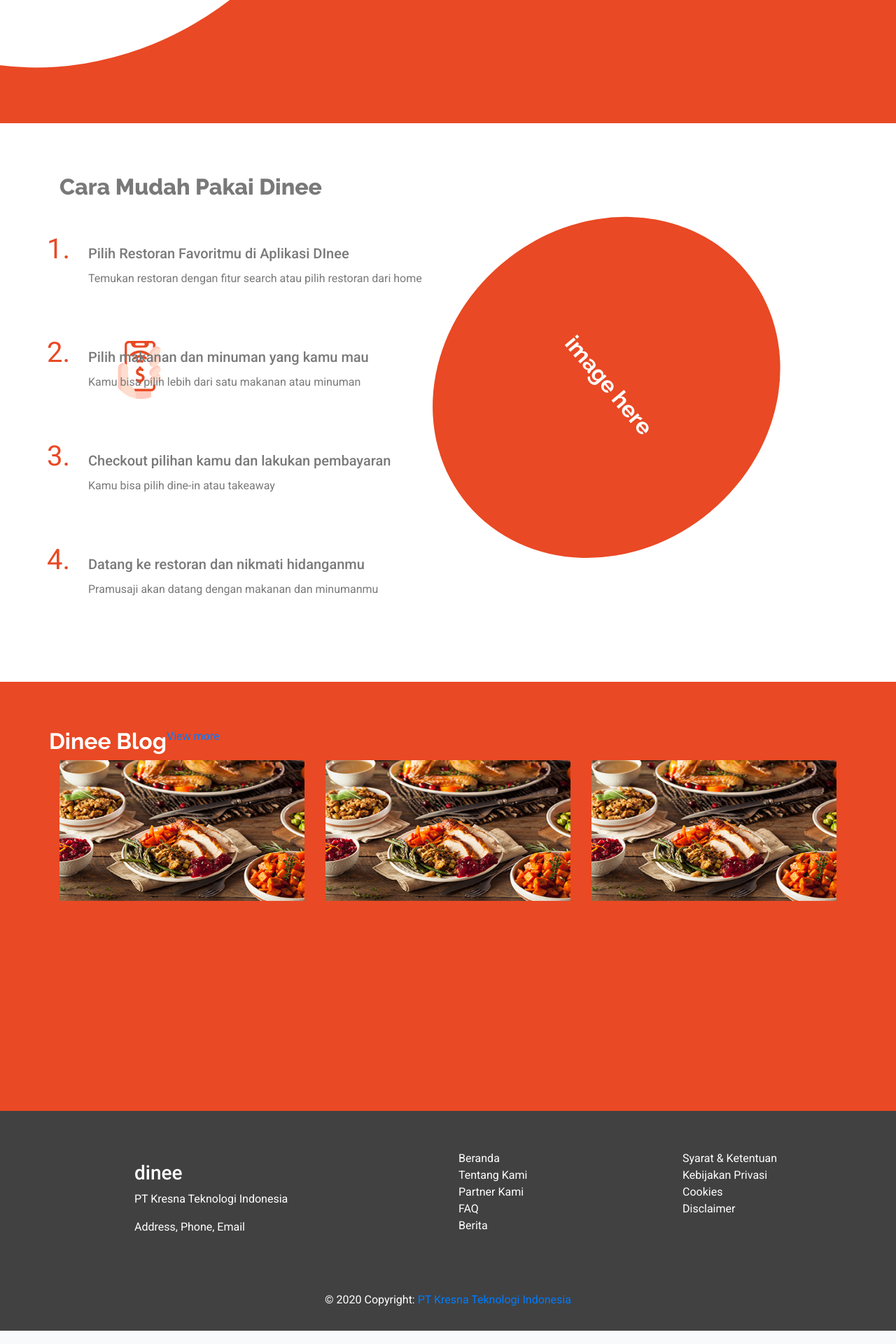
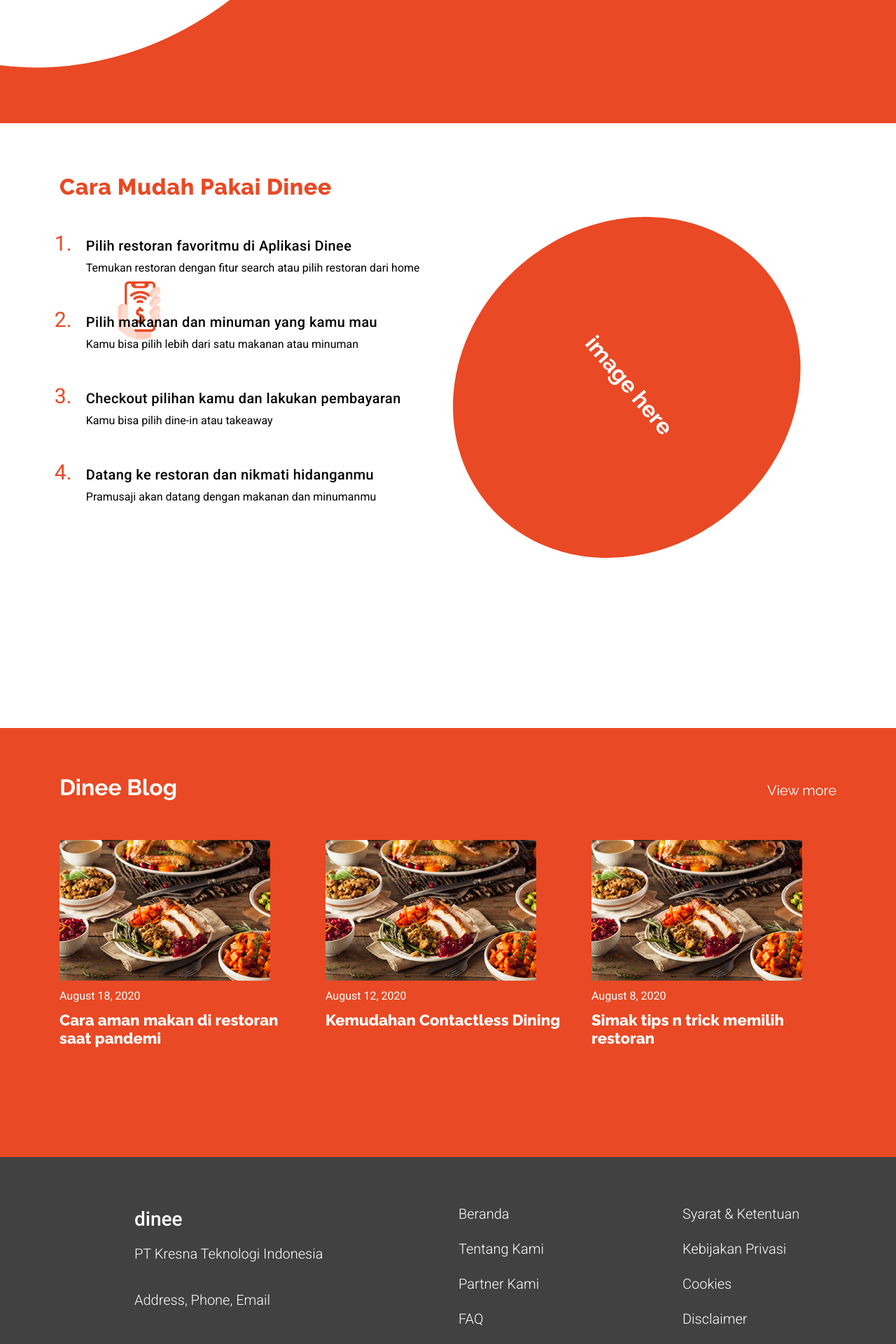
Before and after one commit to bernandocharles/dinee, a Django app: page / in a window 1280 px wide. Shown: the part 1720-3640 px from the top of the page at 70% size. Run offline with Django 3.2, Linux system fonts and the light colour scheme; some libraries are stand-ins or nearby versions.

Commit message:
css styling homepage

```diff
--- a/home/static/styles/style.css
+++ b/home/static/styles/style.css
@@ -23,22 +23,50 @@ h2 {
 
 li.easy-way-li::marker {
   margin-top: 3rem;
-  font-size: 40px;
+  font-size: 30px;
   color: #e94924;
   background-color: #e94924;
 }
 
+.blog-preview {
+  width: auto;
+  max-height: 173px;
+}
+
+.blog-date {
+  margin: 10px auto;
+  padding: 0 auto;
+  font-weight: 400;
+}
+
+.blog-title {
+  font-family: 'Raleway', sans-serif;
+  font-size: 18px;
+  font-weight: 800;
+  line-height: 25.83px;
+  margin-bottom: 23px;
+}
+
 .easy-way-li {
-  padding: 2rem;
-  padding-left: 1rem;
+  padding: 2vw;
+  padding-left: 1vw;
+
+  color: black;
+  line-height: 23px;
 }
+
+
 
 .footer-text {
   color: white;
+  font-weight: 300;
+  font-size: 20px;
+  line-height: 50px;
 }
 
 .h2-title {
   font-weight: 800!important;
+  letter-spacing: 0.02em;
 }
 
 .logo {
@@ -63,7 +91,7 @@ background-color: transparent;
 #dinee-blog {
   color: white;
   background-color: #e94924;
-  padding-top: 66px;
+  padding-top: 23px;
   height: 998px;
 }
 
@@ -76,6 +104,7 @@ background-color: transparent;
   justify-content: center;
 
   margin: 3.5rem;
+  margin-bottom: 0px;
 
   background: #FFFFFF;
   transform: rotate(49.82deg);
@@ -100,6 +129,14 @@ background-color: transparent;
   margin-bottom: 72px;
 }
 
+#easy-way-title {
+  color: #E94924;
+}
+
+#easy-way-ol {
+  padding-top: 2vh;
+}
+
 #homepage-ol {
   padding: 62px;
 }
@@ -111,9 +148,32 @@ background-color: transparent;
   margin: 0;
 }
 
+#homepage-ul-1 {
+  padding-bottom: 25px;
+}
+
+#homepage-ul-2 {
+  padding-bottom: 25px;
+}
+
+#homepage-ul-3 {
+  padding-bottom: 25px;
+}
+
 #main-section {
   margin: 0;
   padding: 0;
+}
+
+#view-more {
+  color: white;
+  font-family: 'Raleway', sans-serif;
+  font-weight: 400px;
+  font-size: 20px;
+}
+
+#view-more:hover {
+  text-decoration: underline;
 }
 
 #why-dinee {
@@ -127,14 +187,32 @@ background-color: transparent;
 }
 
 @media (min-width: 992px){
+  .blog-preview {
+    /* max-width: 353px; */
+    width: auto;
+    max-height: 201px;
+  }
+
+  .blog-title {
+    font-size: 22px;
+  }
+
+  .easy-way-header {
+
+    font-size: 20px;
+    line-height: 29px;
+    margin-bottom: 5px;
+
+    letter-spacing: 0.02em;
+  }
+
   .navbar li {
       margin-left : 1em;
       margin-right : 1em;
   }
 
-  .blog-preview {
-    max-width: 353px;
-    max-height: 201px;
+  .why-dinee-text {
+    font-size: 20px;
   }
 
   #cool-shape {
@@ -153,6 +231,7 @@ background-color: transparent;
 
   #cool-shape-2 {
     margin-right: 0px;
+    margin-left: 2vw;
   }
 
   #dinee-blog {
@@ -160,6 +239,14 @@ background-color: transparent;
     background-color: #e94924;
     padding-top: 66px;
     height: 613px;
+  }
+
+  #easy-way {
+    height: 90vh;
+  }
+
+  #easy-way-ol {
+    margin-right: 1vw;
   }
 
   #footer-column-1 {
@@ -178,7 +265,6 @@ background-color: transparent;
     padding-top: 3px;
     padding-bottom: 50px;
     max-width: 546px;
-    font-size: 25px;
   }
 
   #homepage-ul-2{
@@ -188,8 +274,6 @@ background-color: transparent;
     padding-top: 3px;
     padding-bottom: 50px;
     max-width: 546px;
-    font-size: 25px;
-    line-height: 2
   }
 
   #homepage-ul-1{
@@ -199,7 +283,6 @@ background-color: transparent;
     padding-top: 3px;
     padding-bottom: 50px;
     max-width: 546px;
-    font-size: 25px;
   }
 
   #why-dinee{
--- a/home/templates/home/homepage/homepage.html
+++ b/home/templates/home/homepage/homepage.html
@@ -71,23 +71,23 @@
 
 <div class="col-lg-12" id="easy-way">
     <div class="container">
-        <h2 class="text-lg-left h2-title">Cara Mudah Pakai Dinee</h2>
+        <h2 class="text-lg-left h2-title" id="easy-way-title">Cara Mudah Pakai Dinee</h2>
         <div class="row">
-            <ol>
+            <ol id="easy-way-ol">
                 <li class="easy-way-li">
-                    <h5 class="card-title">Pilih Restoran Favoritmu di Aplikasi DInee</h5>
+                    <h5 class="easy-way-header">Pilih restoran favoritmu di Aplikasi Dinee</h5>
                     <p class="card-text">Temukan restoran dengan fitur search atau pilih restoran dari home</p>
                 </li>
                 <li class="easy-way-li">
-                    <h5 class="card-title">Pilih makanan dan minuman yang kamu mau</h5>
+                    <h5 class="easy-way-header">Pilih makanan dan minuman yang kamu mau</h5>
                     <p class="card-text">Kamu bisa pilih lebih dari satu makanan atau minuman</p>
                 </li>
                 <li class="easy-way-li">
-                    <h5 class="card-title">Checkout pilihan kamu dan lakukan pembayaran</h5>
+                    <h5 class="easy-way-header">Checkout pilihan kamu dan lakukan pembayaran</h5>
                     <p class="card-text">Kamu bisa pilih dine-in atau takeaway</p>
                 </li>
                 <li class="easy-way-li">
-                    <h5 class="card-title">Datang ke restoran dan nikmati hidanganmu</h5>
+                    <h5 class="easy-way-header">Datang ke restoran dan nikmati hidanganmu</h5>
                     <p class="card-text">Pramusaji akan datang dengan makanan dan minumanmu</p>
                 </li>
             </ol>
@@ -98,19 +98,25 @@
 
 <div class="col-lg-12 container" id="dinee-blog">
     <div class="container">
-        <div class="row">
+        <div class="d-flex flex-row justify-content-between mb-5 align-items-center">
             <h2 class="text-lg-left">Dinee Blog</h2>
-            <a href="{% url 'blog' %}">View more</a>
+            <a href="{% url 'blog' %}" id="view-more">View more</a>
         </div>
         <div class="row">
             <div class="col-md-4">
-                <img class="card-img-top blog-preview" src="{% static 'img/food.jpg' %}">
+                <img class="blog-preview" src="{% static 'img/food.jpg' %}">
+                <p class="blog-date">August 18, 2020</p>
+                <p class="blog-title">Cara aman makan di restoran saat pandemi</p>
             </div>
             <div class="col-md-4">
-                <img class="card-img-top blog-preview" src="{% static 'img/food.jpg' %}">
+                <img class="blog-preview" src="{% static 'img/food.jpg' %}">
+                <p class="blog-date">August 12, 2020</p>
+                <p class="blog-title">Kemudahan Contactless Dining</p>
             </div>
             <div class="col-md-4">
-                <img class="card-img-top blog-preview" src="{% static 'img/food.jpg' %}">
+                <img class="blog-preview" src="{% static 'img/food.jpg' %}">
+                <p class="blog-date">August 8, 2020</p>
+                <p class="blog-title">Simak tips n trick memilih restoran</p>
             </div>
         </div>
     </div>
--- a/templates/base.html
+++ b/templates/base.html
@@ -149,8 +149,8 @@
   <!-- Footer Links -->
 
   <!-- Copyright -->
-  <div class="footer-copyright text-center py-3" style="color: white;">© 2020 Copyright:
-    <a href="#!"> PT Kresna Teknologi Indonesia</a>
+  <div class="footer-copyright text-center py-3" style="color: white;">© 2020
+    PT Kresna Teknologi Indonesia
   </div>
   <!-- Copyright -->
 
```
